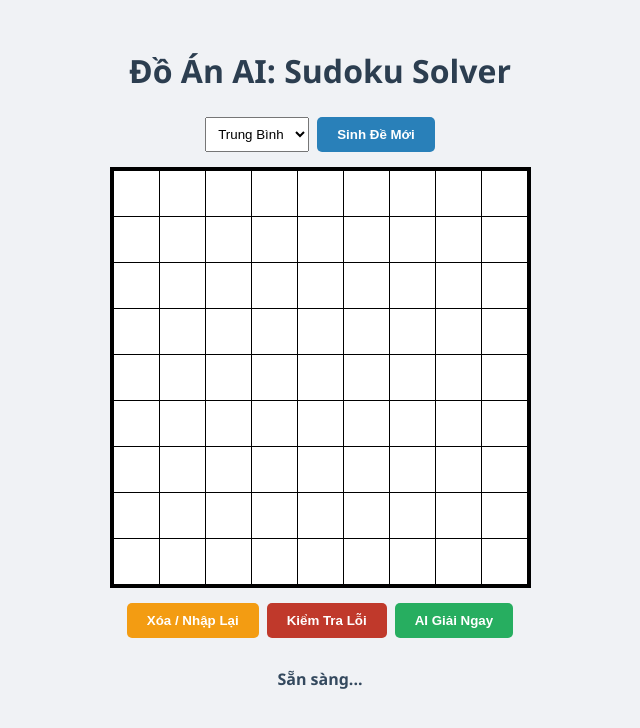
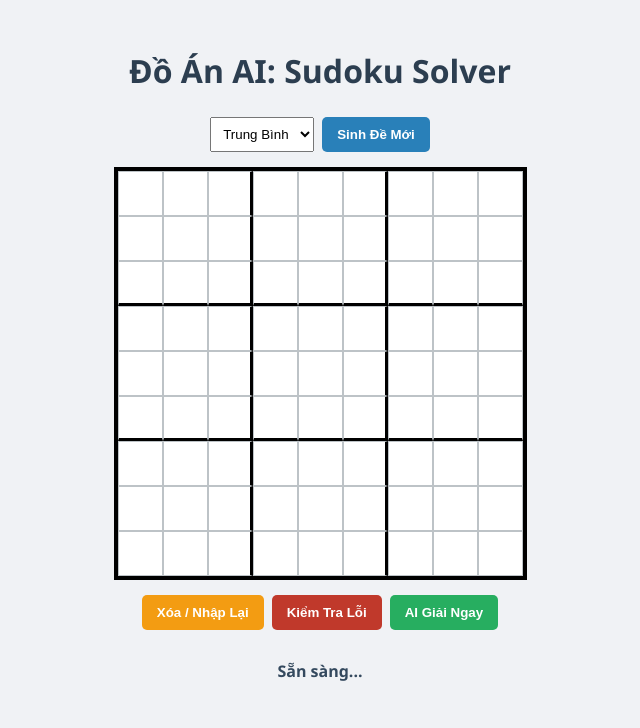
Before and after one commit to phucdzbodoithe/sudoku-ai-solver, a Flask app: page / in a window 1280 px wide. Shown: the top 728 px of the page, without its empty margins (320-960 px from the left). Run offline with Flask 3, Linux system fonts and the light colour scheme.

Commit message:
Update index.html

```diff
--- a/api/templates/index.html
+++ b/api/templates/index.html
@@ -4,46 +4,74 @@
     <meta charset="UTF-8">
     <title>Sudoku Group Project</title>
     <style>
-        body { font-family: 'Segoe UI', sans-serif; display: flex; flex-direction: column; align-items: center; background: #f0f2f5; padding: 20px; }
+        body {
+            font-family: 'Segoe UI', sans-serif;
+            display: flex; flex-direction: column; align-items: center;
+            background: #f0f2f5; padding: 20px;
+        }
         h1 { color: #2c3e50; margin-bottom: 10px; }
 
-        /* CSS LƯỚI SUDOKU (Đã có viền đen chuẩn) */
+        /* --- KHUNG LƯỚI CHÍNH --- */
         .grid {
             display: grid;
+            /* Cố định kích thước ô là 45px */
             grid-template-columns: repeat(9, 45px);
             grid-template-rows: repeat(9, 45px);
-            border: 4px solid #000; /* Viền ngoài đen đậm */
-            background: #000; /* Nền đen để tạo khe hở */
-            gap: 1px; /* Khe hở 1px tạo thành đường kẻ */
+
+            /* Viền ngoài cùng màu đen rất đậm */
+            border: 4px solid #000;
+            background: #fff;
         }
 
         .grid input {
             width: 100%; height: 100%;
             text-align: center; font-size: 20px; font-weight: 500;
-            border: none; outline: none; padding: 0; color: #2c3e50;
+            outline: none; padding: 0; color: #2c3e50;
             background-color: #fff;
+
+            /* QUAN TRỌNG: Giúp viền không làm vỡ ô */
+            box-sizing: border-box;
+
+            /* Viền mờ cho từng ô nhỏ */
+            border: 1px solid #bdc3c7;
         }
 
-        /* Kẻ khối 3x3 bằng margin (Cách này ổn định nhất) */
-        .grid input:nth-child(3n) { margin-right: 3px; }
-        .grid input:nth-child(9n) { margin-right: 0; }
+        /* --- KẺ VIỀN ĐEN ĐẬM CHIA KHỐI 3x3 --- */
 
-        .grid input:nth-child(n+19):nth-child(-n+27),
-        .grid input:nth-child(n+46):nth-child(-n+54) { margin-bottom: 3px; }
+        /* 1. Kẻ vạch DỌC màu đen (Bên phải cột 3 và 6) */
+        /* Cứ mỗi 3 ô thì kẻ viền phải màu đen */
+        .grid input:nth-child(3n) {
+            border-right: 3px solid #000;
+        }
+        /* Riêng cột cuối cùng (cột 9) thì bỏ viền đen đi (để không đè lên khung) */
+        .grid input:nth-child(9n) {
+            border-right: 1px solid #bdc3c7;
+        }
 
-        /* MÀU SẮC */
+        /* 2. Kẻ vạch NGANG màu đen (Bên dưới hàng 3 và 6) */
+        /* Hàng 3 (các ô từ 19-27) */
+        .grid input:nth-child(n+19):nth-child(-n+27) {
+            border-bottom: 3px solid #000;
+        }
+        /* Hàng 6 (các ô từ 46-54) */
+        .grid input:nth-child(n+46):nth-child(-n+54) {
+            border-bottom: 3px solid #000;
+        }
+
+        /* --- MÀU SẮC TRẠNG THÁI --- */
         .readonly { background: #ecf0f1 !important; font-weight: bold; color: #2c3e50; }
         .solved { color: #27ae60 !important; font-weight: bold; }
-        .wrong { background-color: #e74c3c !important; color: white !important; } /* Sai là đỏ rực */
+        .wrong { background-color: #e74c3c !important; color: white !important; }
 
+        /* BUTTONS */
         .controls, .buttons { margin: 15px 0; display: flex; gap: 8px; flex-wrap: wrap; justify-content: center; }
-        button { padding: 10px 20px; cursor: pointer; border-radius: 5px; border: none; color: white; font-weight: bold; }
+        button { padding: 10px 15px; cursor: pointer; border-radius: 5px; border: none; color: white; font-weight: bold; }
         .btn-gen { background: #2980b9; }
         .btn-solve { background: #27ae60; }
-        .btn-check { background: #c0392b; } /* Nút check màu đỏ đô */
+        .btn-check { background: #c0392b; }
         .btn-clear { background: #f39c12; }
 
-        .status { margin-top: 15px; font-weight: bold; color: #34495e; min-height: 20px; }
+        .status { margin-top: 15px; font-weight: bold; color: #34495e; min-height: 20px; text-align: center;}
     </style>
 </head>
 <body>
```
